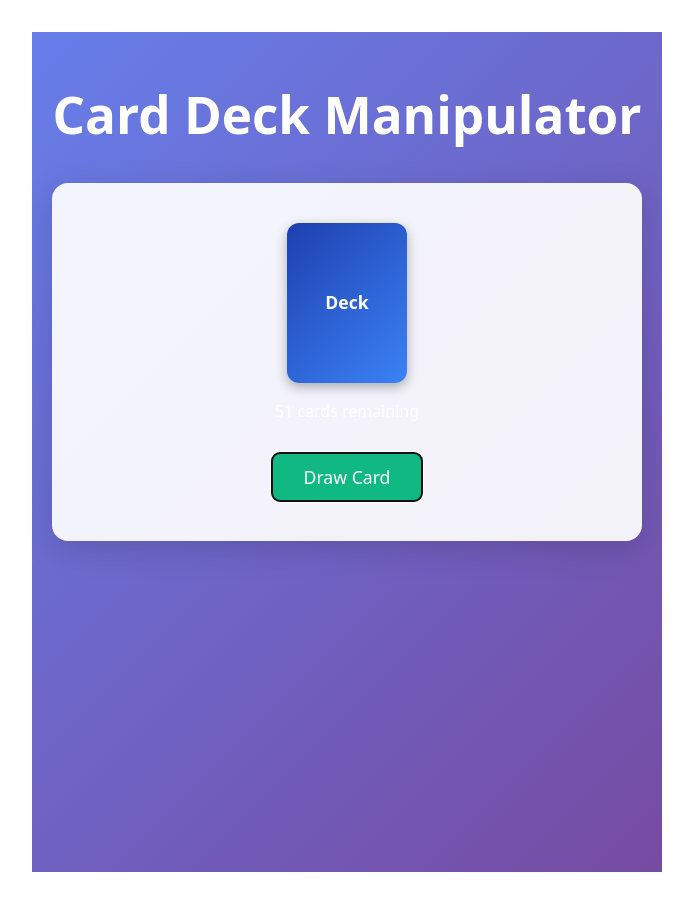
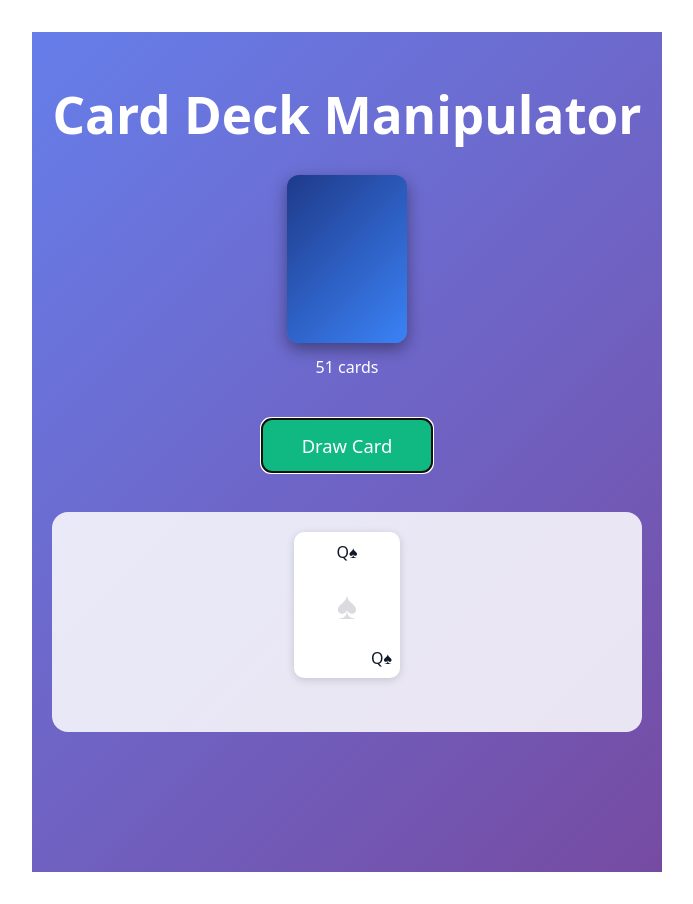
Before and after one commit to jcqln2/assignment3, a React (Vite) app: page / in a window 1280 px wide. Both pictures are taken after a click on the button "Draw Card". Shown: the whole page, without its empty margins (293-986 px from the left). Built offline with nearby package versions, Linux system fonts and the light colour scheme.

Commit message:
Add real deck data structure and drawn cards area

```diff
--- a/src/App.jsx
+++ b/src/App.jsx
@@ -4,70 +4,101 @@ import viteLogo from '/vite.svg'
 import './App.css'
 
 function App() {
-  const [deckSize, setDeckSize] = useState(52)
+  const createDeck = () => {
+    const suits = ['♥','♦','♣','♠']
+    const values = ['A','2','3','4','5','6','7','8','9','10','J','Q','K']
+    return suits.flatMap(suit => values.map(val => ({suit, value: val})))
+  }
+
+  const [deck, setDeck] = useState(createDeck())
+  const [drawn, setDrawn] = useState([])
 
   const drawCard = () => {
-    if (deckSize > 0) {
-      setDeckSize(prev => prev - 1)
-    }
+    if (deck.length === 0) return
+    const idx = Math.floor(Math.random() * deck.length)
+    const [card] = deck.splice(idx, 1)
+    setDrawn([...drawn, card])
+    setDeck([...deck])
   }
 
   return (
     <div style={{
-      padding: '20px',
-      minHeight: '100vh',
+      padding: '20px', minHeight: '100vh',
       background: 'linear-gradient(135deg, #667eea 0%, #764ba2 100%)',
-      color: 'white',
       fontFamily: 'system-ui, sans-serif'
     }}>
-      <h1 style={{ textAlign: 'center', marginBottom: '40px' }}>
+      <h1 style={{ textAlign: 'center', color: 'white', marginBottom: '32px' }}>
         Card Deck Manipulator
       </h1>
 
+      <div style={{maxWidth: '1200px', margin: '0 auto'}}>
+        {/* Deck */}
+        <div style={{ textAlign: 'center', marginBottom: '40px' }}>
           <div style={{
-        maxWidth: '1100px',
-        margin: '0 auto',
-        background: 'rgba(255,255,255,0.92)',
-        borderRadius: '16px',
-        padding: '40px',
-        boxShadow: '0 8px 32px rgba(0,0,0,0.15)'
-      }}>
-        <div style={{ textAlign: 'center', marginBottom: '30px' }}>
-          <div style={{
-            width: '120px',
-            height: '160px',
-            margin: '0 auto 16px',
-            background: 'linear-gradient(135deg, #1e40af, #3b82f6)',
-            borderRadius: '12px',
-            boxShadow: '0 4px 12px rgba(0,0,0,0.3)',
-            display: 'flex',
-            alignItems: 'center',
-            justifyContent: 'center',
-            color: 'white',
-            fontSize: '1.1rem',
-            fontWeight: 'bold'
-          }}>
-            Deck
+            width: '120px', height: '168px', margin: '0 auto',
+            background: 'linear-gradient(135deg, #1e3a8a, #3b82f6)',
+            borderRadius: '12px', boxShadow: '0 6px 16px rgba(0,0,0,0.4)'
+          }} />
+          <div style={{color: 'white', marginTop: '12px'}}>
+            {deck.length} cards
           </div>
-          <div>{deckSize} cards remaining</div>
         </div>
 
-        <div style={{ textAlign: 'center' }}>
         <button
           onClick={drawCard}
-            disabled={deckSize === 0}
+          disabled={deck.length === 0}
           style={{
-              padding: '12px 32px',
-              fontSize: '1.1rem',
-              background: '#10b981',
+            display: 'block',
+            margin: '0 auto 40px',
+            padding: '14px 40px',
+            fontSize: '1.15rem',
+            background: deck.length ? '#10b981' : '#6b7280',
             color: 'white',
             border: 'none',
-              borderRadius: '8px',
-              cursor: 'pointer'
+            borderRadius: '10px',
+            cursor: deck.length ? 'pointer' : 'not-allowed'
           }}
         >
           Draw Card
         </button>
+
+        {/* Drawn cards */}
+        <div style={{
+          display: 'flex',
+          flexWrap: 'wrap',
+          gap: '16px',
+          justifyContent: 'center',
+          minHeight: '180px',
+          padding: '20px',
+          background: 'rgba(255,255,255,0.85)',
+          borderRadius: '16px'
+        }}>
+          {drawn.length === 0 ? (
+            <div style={{color: '#6b7280', padding: '40px 0'}}>
+              No cards drawn yet
+            </div>
+          ) : (
+            drawn.map((card, i) => (
+              <div key={i} style={{
+                width: '90px',
+                height: '130px',
+                background: 'white',
+                borderRadius: '10px',
+                boxShadow: '0 2px 8px rgba(0,0,0,0.15)',
+                display: 'flex',
+                flexDirection: 'column',
+                justifyContent: 'space-between',
+                padding: '8px',
+                color: ['♥','♦'].includes(card.suit) ? '#dc2626' : '#111827'
+              }}>
+                <div>{card.value}{card.suit}</div>
+                <div style={{fontSize: '2.4rem', textAlign: 'center', opacity: 0.15}}>
+                  {card.suit}
+                </div>
+                <div style={{textAlign: 'right'}}>{card.value}{card.suit}</div>
+              </div>
+            ))
+          )}
         </div>
       </div>
     </div>
```
Lines whose indentation alone changed are shown as unchanged.
